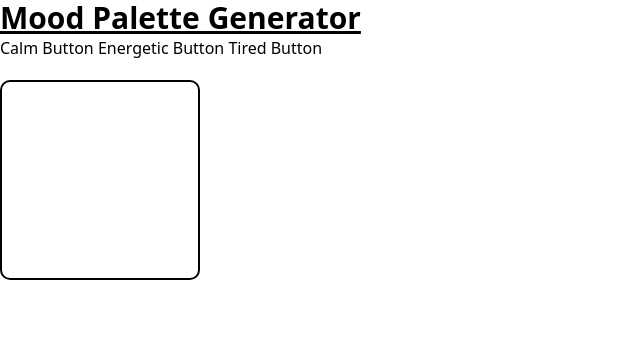
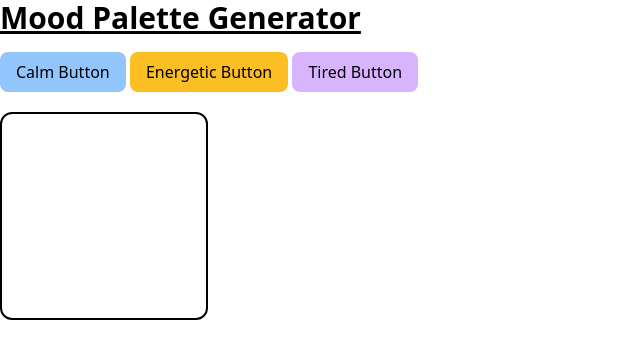
Before and after one commit to aaronkim15/Mood-Palette-Generator, a website: page index.html in a window 1280 px wide. Shown: the whole page, without its empty margins (0-640 px from the left). Drawn offline with nearby package versions, Linux system fonts and the light colour scheme.

Commit message:
changed regular css to tailwind css

```diff
--- a/index.html
+++ b/index.html
@@ -9,13 +9,23 @@
   </head>
 
   <body>
-    <h1 class="text-3xl font-bold underline">Mood Palette Generator</h1>
+    <div>
+      <h1 class="mb-4 text-3xl font-bold underline">Mood Palette Generator</h1>
 
-    <button id="calmBtn">Calm Button</button>
-    <button id="energeticBtn">Energetic Button</button>
-    <button id="tiredBtn">Tired Button</button>
+      <button class="bg-blue-300 px-4 py-2 rounded-lg" id="calmBtn">
+        Calm Button
+      </button>
 
-    <div id="colourBox"></div>
+      <button class="bg-amber-400 px-4 py-2 rounded-lg" id="energeticBtn">
+        Energetic Button
+      </button>
+
+      <button class="bg-purple-300 px-4 py-2 rounded-lg" id="tiredBtn">
+        Tired Button
+      </button>
+
+      <div class="w-52 h-52 mt-5 border-2 border-black rounded-xl"></div>
+    </div>
 
     <script src="script.js"></script>
   </body>
--- a/style.css
+++ b/style.css
@@ -1,8 +1,3 @@
-@tailwind base;
-@tailwind components;
-@tailwind utilities;
-
-
 #colourBox{
     width: 200px;
     height: 200px;
```
